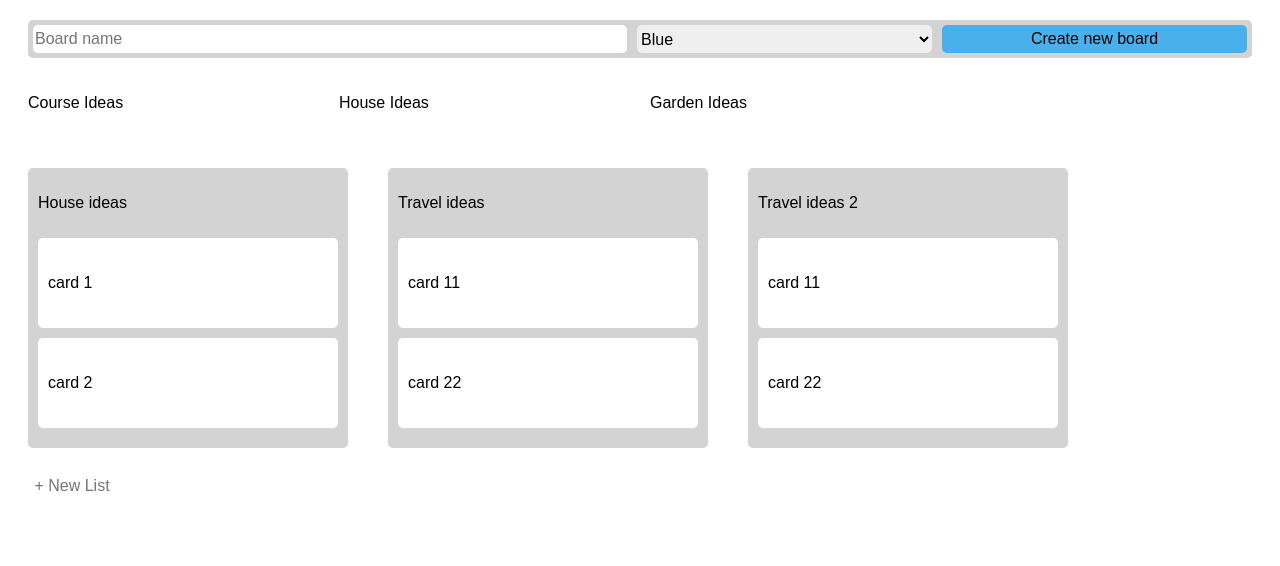
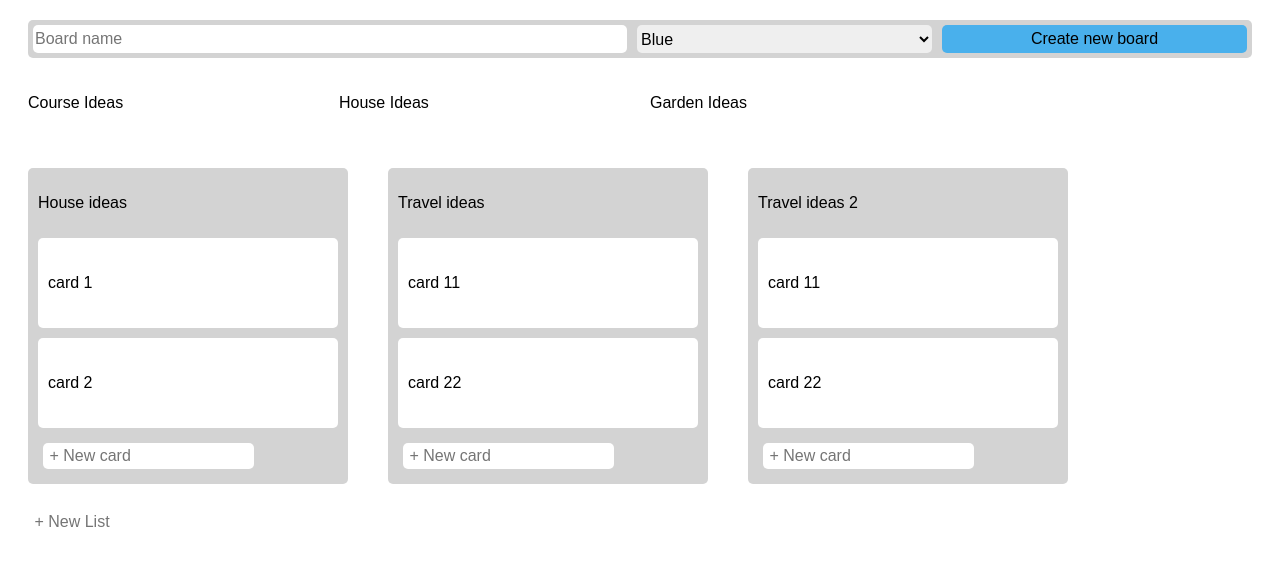
Before and after one commit to VittorioBarella/react-trello, a React (Create React App) app: page / in a window 1280 px wide. Shown: the top 566 px of the page. Built offline with nearby package versions, Linux system fonts and the light colour scheme.

Commit message:
created createNewCard function

```diff
--- a/src/components/List.js
+++ b/src/components/List.js
@@ -3,6 +3,27 @@
 import PropTypes from 'prop-types'
 
 class List extends React.Component {
+    state = {
+        currentCards: []
+    }
+    nameInput = React.createRef()
+    createNewCard = (e) => {
+        e.preventDefault();
+        const card = {
+            text: this.nameInput.current.value,
+            listId: 'abc123',
+            labels: [],
+            createdAt: new Date()
+         }
+         if(card.text) {
+            this.setState(
+                {
+                    currentCards: [...this.state.currentCards, card]
+                })
+        }
+        this.nameInput.current.value = ''
+        console.log('new card added ' + card.text)
+    }
     render() {
         return(
             <div className="list">
@@ -15,6 +36,17 @@
                         data={this.props.list.cards[key]}
                     />
                 ))}
+                <form
+                    onSubmit={this.createNewCard}
+                    className="new-card-wrapper"
+                >
+                    <input
+                        type="text"
+                        ref={this.nameInput}
+                        name="name"
+                        placeholder=" + New card"
+                    />
+                </form>
             </div>
         )
     }
```
